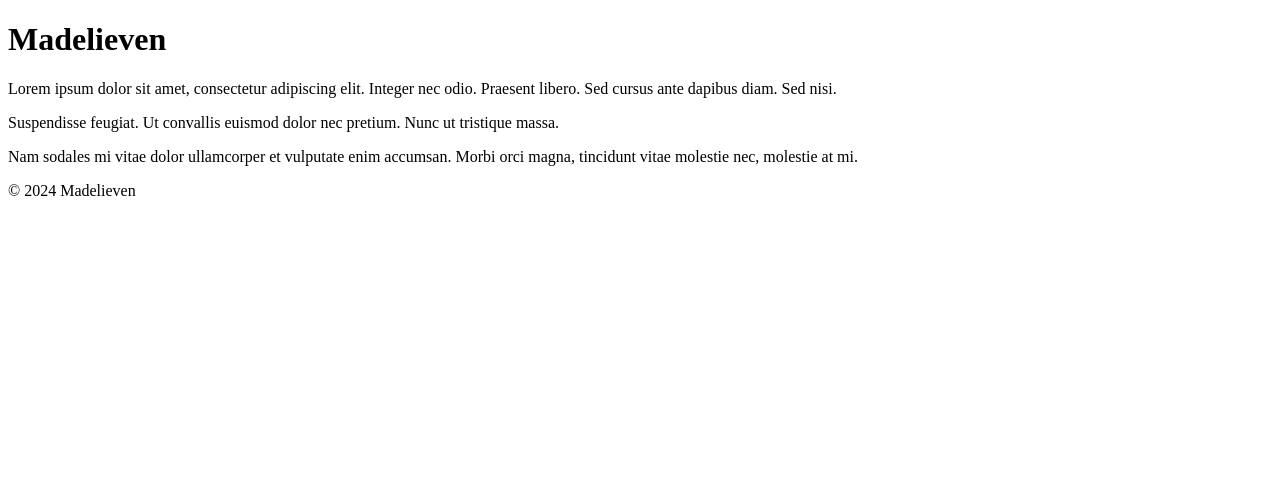
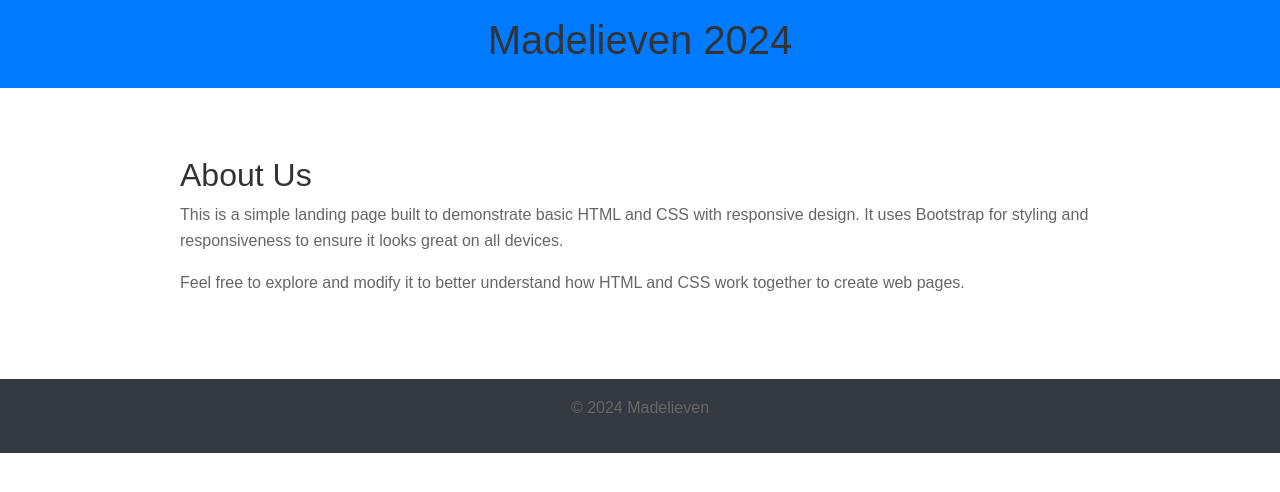
Before and after one commit to perikbob/madelieven, a plain HTML site: page index.html in a window 1280 px wide. Drawn offline with nearby package versions, Linux system fonts and the light colour scheme; files that its build step writes are made by us from their sources.

Commit message:
basic landingpage

```diff
--- /dev/null
+++ b/css/style.css
@@ -0,0 +1,28 @@
+body {
+    font-family: 'Arial', sans-serif;
+}
+
+header, footer {
+    padding: 20px;
+    color: white;
+}
+
+footer {
+    background-color: #222;
+}
+
+.container {
+    max-width: 960px;
+    margin: auto;
+    padding: 20px;
+}
+
+h1, h2 {
+    color: #333;
+}
+
+p {
+    font-size: 16px;
+    line-height: 1.6;
+    color: #666;
+}
--- a/index.html
+++ b/index.html
@@ -4,25 +4,26 @@
     <meta charset="UTF-8">
     <meta name="viewport" content="width=device-width, initial-scale=1.0">
     <title>Madelieven</title>
-    <link rel="stylesheet" href="style.css">
+    <link href="https://stackpath.bootstrapcdn.com/bootstrap/4.5.2/css/bootstrap.min.css" rel="stylesheet">
+    <link href="style.css" rel="stylesheet">
 </head>
 <body>
-    <header>
-        <h1>Madelieven</h1>
+    <header class="bg-primary text-white text-center py-3">
+        <h1>Madelieven 2024</h1>
     </header>
-    <main>
-        <section>
-            <p>Lorem ipsum dolor sit amet, consectetur adipiscing elit. Integer nec odio. Praesent libero. Sed cursus ante dapibus diam. Sed nisi.</p>
-        </section>
-        <section>
-            <p>Suspendisse feugiat. Ut convallis euismod dolor nec pretium. Nunc ut tristique massa.</p>
-        </section>
-        <section>
-            <p>Nam sodales mi vitae dolor ullamcorper et vulputate enim accumsan. Morbi orci magna, tincidunt vitae molestie nec, molestie at mi.</p>
-        </section>
-    </main>
-    <footer>
+
+    <section class="container mt-5">
+        <h2>About Us</h2>
+        <p>This is a simple landing page built to demonstrate basic HTML and CSS with responsive design. It uses Bootstrap for styling and responsiveness to ensure it looks great on all devices.</p>
+        <p>Feel free to explore and modify it to better understand how HTML and CSS work together to create web pages.</p>
+    </section>
+
+    <footer class="bg-dark text-white text-center py-3 mt-5">
         <p>&copy; 2024 Madelieven</p>
     </footer>
+
+    <script src="https://code.jquery.com/jquery-3.5.1.slim.min.js"></script>
+    <script src="https://cdn.jsdelivr.net/npm/@popperjs/core@2.5.2/dist/umd/popper.min.js"></script>
+    <script src="https://stackpath.bootstrapcdn.com/bootstrap/4.5.2/js/bootstrap.min.js"></script>
 </body>
 </html>
```
